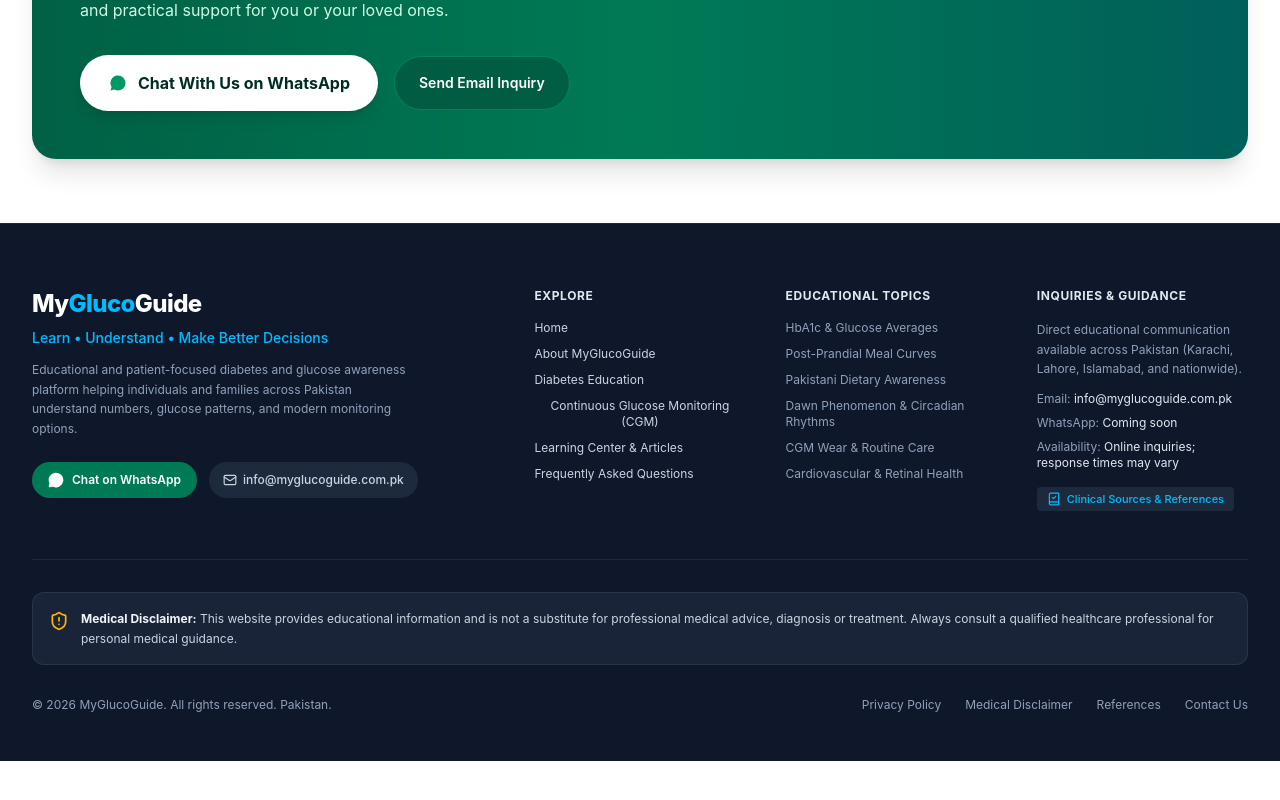
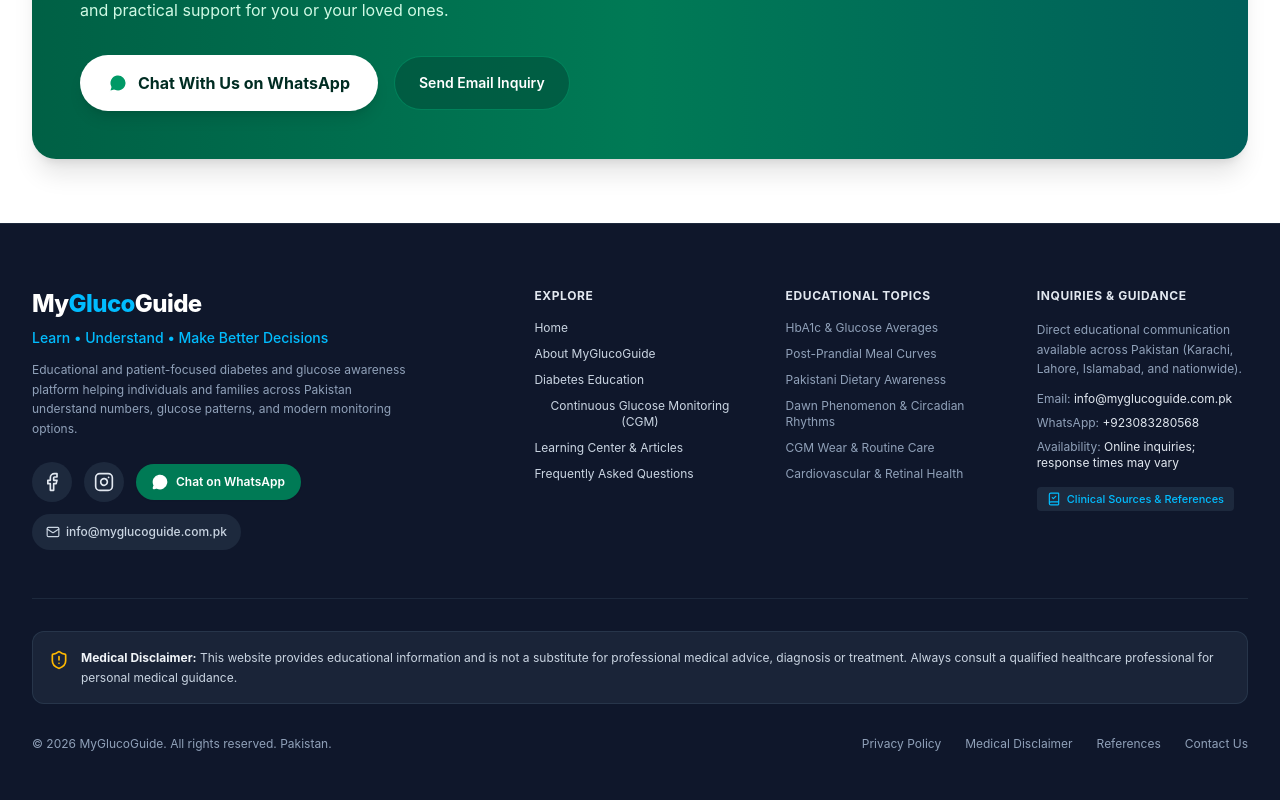
Before and after one commit to Sohaibk111/MyGlucoGuide, a React (Vite) app: page / in a window 1280 px wide. Shown: the part 5225-6025 px from the top of the page. Before the commit the page ends 5986 px from the top, so only its background shows below. Built offline with nearby package versions, Linux system fonts and the light colour scheme; no server answers.

Commit message:
Add Facebook and Instagram links to footer

```diff
--- a/src/components/Footer.tsx
+++ b/src/components/Footer.tsx
@@ -1,6 +1,6 @@
 import React, { useState, useEffect } from 'react';
 import { PageId } from '../types';
-import { MessageCircle, Mail, ShieldAlert, BookCheck } from 'lucide-react';
+import { MessageCircle, Mail, ShieldAlert, BookCheck, Facebook, Instagram } from 'lucide-react';
 import { trackEvent, trackWhatsAppClick } from '../services/analytics';
 
 interface FooterProps {
@@ -15,7 +15,7 @@ export const Footer: React.FC<FooterProps> = ({
   onToggleSourcesModal,
 }) => {
   const [showLegalModal, setShowLegalModal] = useState<'privacy' | 'disclaimer' | null>(null);
-  const configuredWhatsAppNumber = (import.meta.env.VITE_WHATSAPP_NUMBER || '').trim();
+  const configuredWhatsAppNumber = (import.meta.env.VITE_WHATSAPP_NUMBER || '923083280568').trim();
   const whatsappNumber = /^\d{8,15}$/.test(configuredWhatsAppNumber) ? configuredWhatsAppNumber : '';
 
   useEffect(() => {
@@ -64,6 +64,24 @@ export const Footer: React.FC<FooterProps> = ({
             </p>
 
             <div className="mt-6 flex flex-wrap items-center gap-3">
+              <a
+                href="https://www.facebook.com/profile.php?id=61594088500635"
+                target="_blank"
+                rel="noopener noreferrer"
+                aria-label="MyGlucoGuide on Facebook"
+                className="inline-flex h-10 w-10 items-center justify-center rounded-full bg-slate-800 text-slate-200 hover:bg-sky-600 hover:text-white transition-colors"
+              >
+                <Facebook className="h-5 w-5" />
+              </a>
+              <a
+                href="https://www.instagram.com/myglucoguide?cplk=MWdreHZxcHBpb3hlYQ=="
+                target="_blank"
+                rel="noopener noreferrer"
+                aria-label="MyGlucoGuide on Instagram"
+                className="inline-flex h-10 w-10 items-center justify-center rounded-full bg-slate-800 text-slate-200 hover:bg-pink-600 hover:text-white transition-colors"
+              >
+                <Instagram className="h-5 w-5" />
+              </a>
               <button
                 id="footer-whatsapp-cta"
                 onClick={handleWhatsAppFooter}
```
